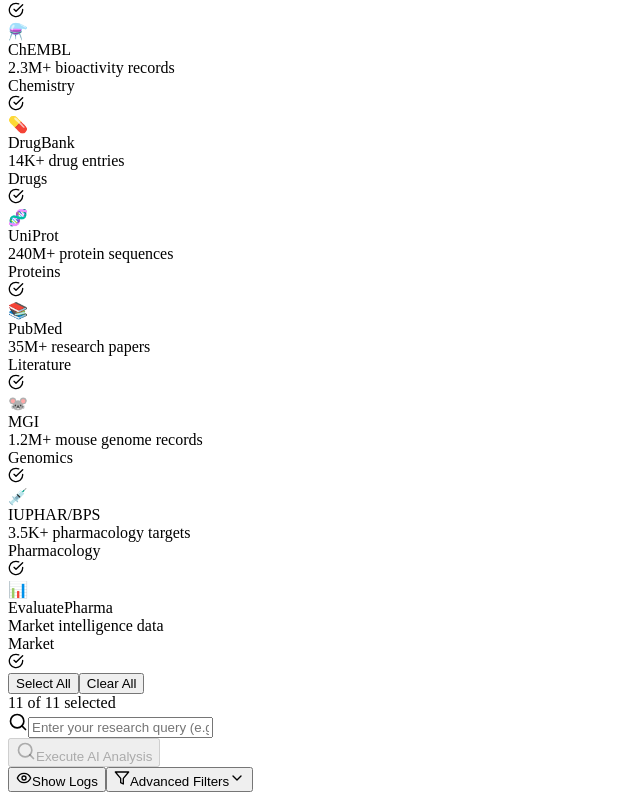
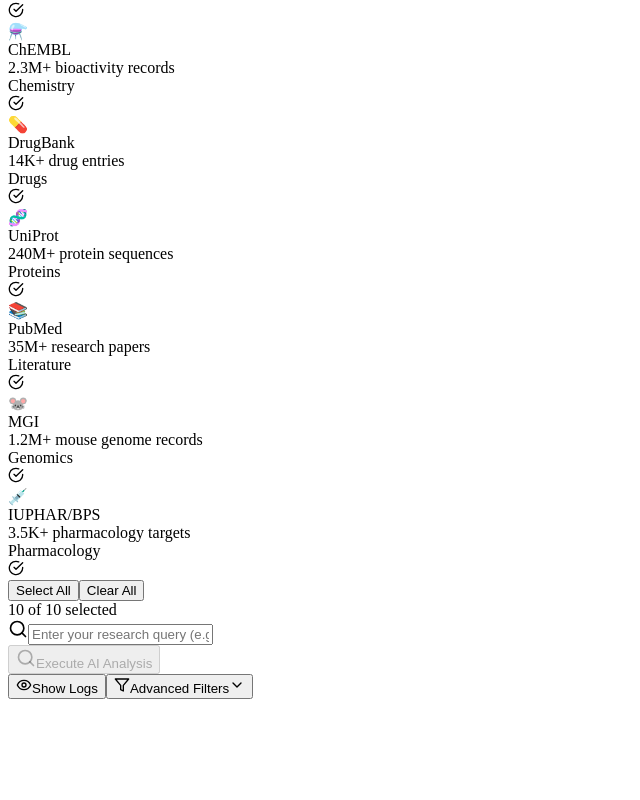
Before and after one commit to prathikkv/pharma-intelligence, a Next.js app: page / in a window 1280 px wide. Shown: the part 544-1344 px from the top of the page, without its empty margins (0-640 px from the left). After the commit the page ends 1251 px from the top, so only its background shows below. Built offline with nearby package versions, Linux system fonts and the light colour scheme.

Commit message:
commit updates

```diff
--- a/components/PharmaceuticalIntelligenceSystem.js
+++ b/components/PharmaceuticalIntelligenceSystem.js
@@ -29,7 +29,7 @@
     const [showAdvancedFilters, setShowAdvancedFilters] = useState(false);
     const [expandedResult, setExpandedResult] = useState(null);
 
-    // Database Configuration - Production Ready
+    // Database Configuration - Production Ready (10 databases)
     const databases = [
         {
             id: 'clinicaltrials',
@@ -110,14 +110,6 @@
             endpoint: '/api/search/iuphar',
             icon: '💉',
             category: 'Pharmacology'
-        },
-        {
-            id: 'evaluatepharma',
-            name: 'EvaluatePharma',
-            description: 'Market intelligence data',
-            endpoint: '/api/search/evaluatepharma',
-            icon: '📊',
-            category: 'Market'
         }
     ];
 
--- a/next.config.js
+++ b/next.config.js
@@ -65,8 +65,6 @@
   experimental: {
     // Enable modern JavaScript features
     esmExternals: true,
-    // Server components (if using Next.js 13+)
-    appDir: false, // Set to true if using app directory
     // Webpack build worker for faster builds
     webpackBuildWorker: true,
   },
```
